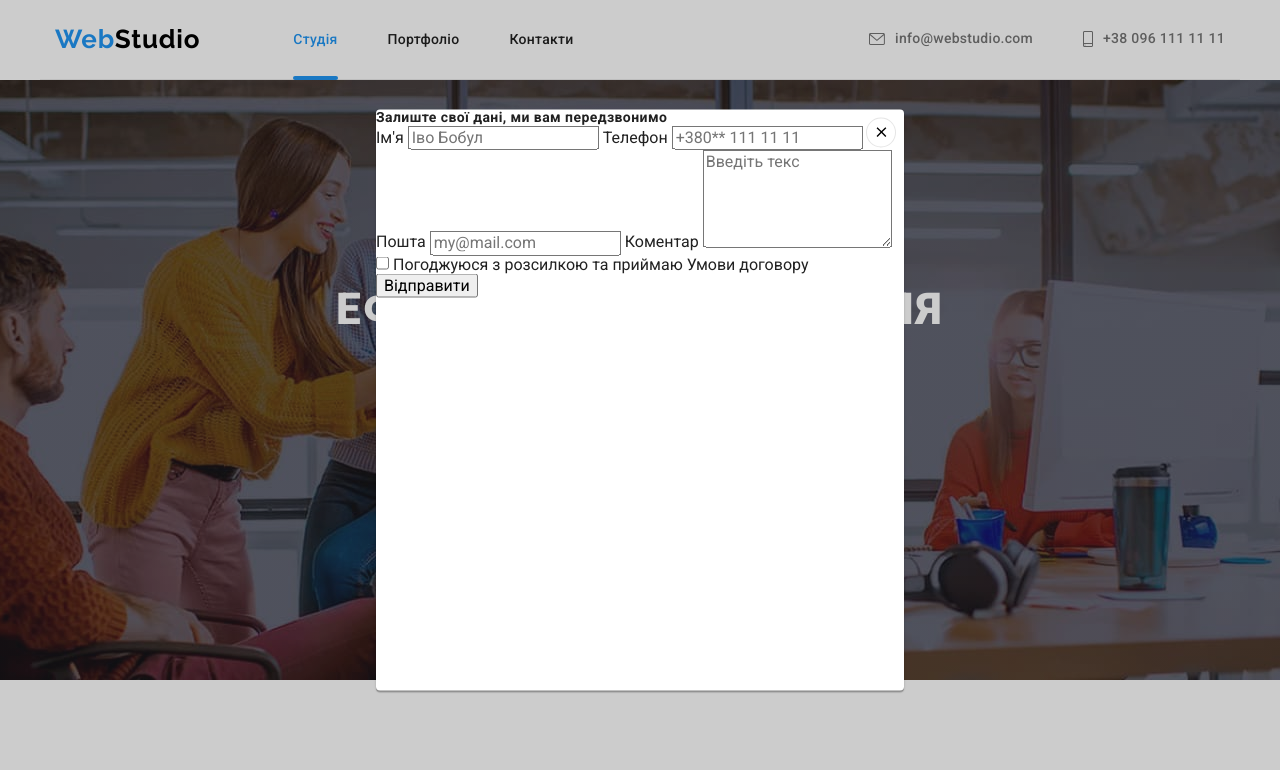
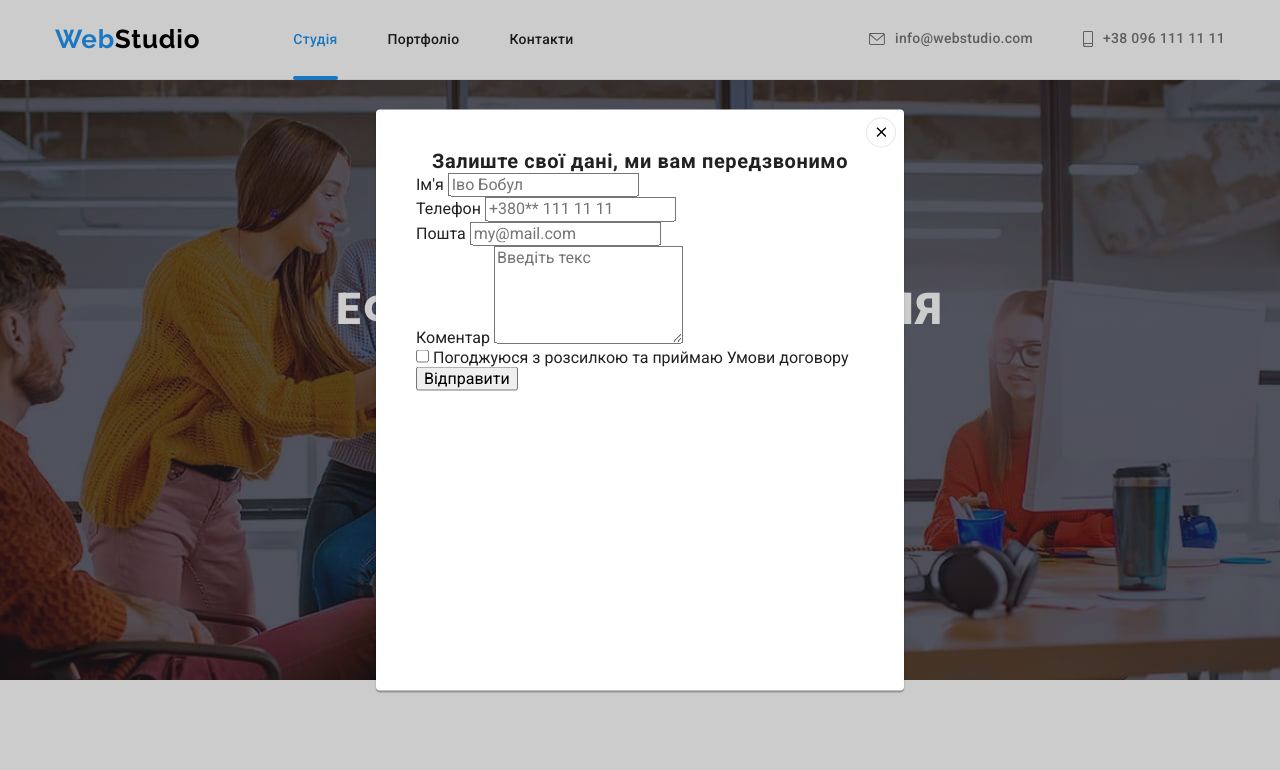
Before and after one commit to KulykAlexander/goit-markup-hw-06, a plain HTML site: page index.html in a window 1280 px wide. Both pictures are taken after a click on the button "Замовити послугу". Shown: the top 770 px of the page. Drawn offline with nearby package versions, Linux system fonts and the light colour scheme.

Commit message:
modal form

```diff
--- a/css/styles.css
+++ b/css/styles.css
@@ -707,3 +707,16 @@ body {
     visibility: hidden;
     pointer-events: none;
 }
+.modal-form {
+    width: 528px;
+    height: 581px;
+    padding: 40px;
+}
+.modal-form-titel {
+    font-size: 20px;
+    line-height: 1.15;
+    text-align: center;
+    letter-spacing: 0.03em;
+
+    color: var(--main-color);
+}
--- a/index.html
+++ b/index.html
@@ -431,22 +431,33 @@
           </svg>
 
         </button>
-        <form action="" class="form">
-          <h3 class="form-titel titel">Залиште свої дані, ми вам передзвонимо</h3>
+        <form action="" class="modal-form">
+          <h3 class="modal-form-titel titel">Залиште свої дані, ми вам передзвонимо</h3>
+          <div class="modal-form-field">
             <label for="name">Ім'я</label>
             <input type="text" name="name" id="name" placeholder="Іво Бобул">
+          </div>
 
+          <div class="modal-form-field">
             <label for="phone_number">Телефон</label>
             <input type="tel" name="phone_number" id="phone_number" placeholder="+380** 111 11 11">
+          </div>
 
+          <div class="modal-form-field">
             <label for="email">Пошта</label>
             <input type="email" name="email" id="email" placeholder="my@mail.com">
+          </div>
 
+          <div class="modal-form-field">
             <label for="coment">Коментар</label>
             <textarea name="coment" rows="5" placeholder="Введіть текс" id="coment"></textarea>
+          </div>
 
+          <div class="modal-form-field">
             <input type="checkbox" name="policy" value="policy" id="policy" />
             <label for="policy">Погоджуюся з розсилкою та приймаю Умови договору</label>
+          </div>
+
 
           <button type="submit">Відправити</button>
         </form>
```
Lines whose indentation alone changed are shown as unchanged.
